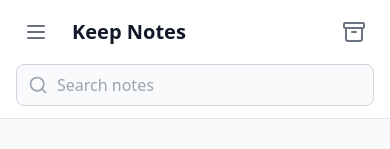
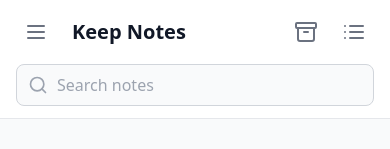
Before and after one commit to mnn2003/Google-Keep-Notes, a React (Vite) app: page / in a window 390 px wide. Shown: the top 149 px of the page. Built offline with nearby package versions, Linux system fonts and the light colour scheme.

Commit message:
Update Header.tsx

```diff
--- a/src/components/Header.tsx
+++ b/src/components/Header.tsx
@@ -47,7 +47,7 @@
             </button>
             <button
               onClick={() => dispatch({ type: 'TOGGLE_VIEW_TYPE' })}
-              className="p-2 rounded-full hover:bg-gray-100 hidden md:block"
+              className="p-2 rounded-full hover:bg-gray-100"
               title={state.viewType === 'grid' ? 'Show as list' : 'Show as grid'}
             >
               {state.viewType === 'grid' ? (
```
